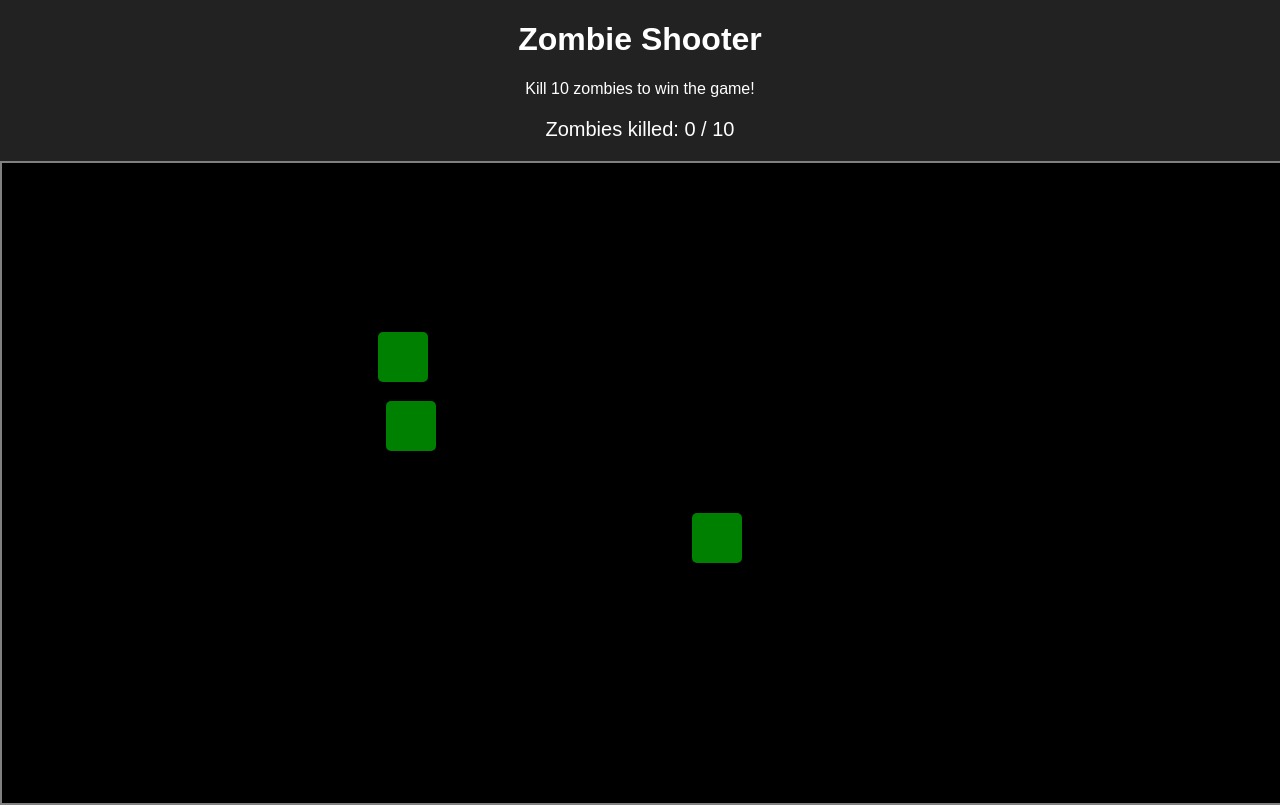
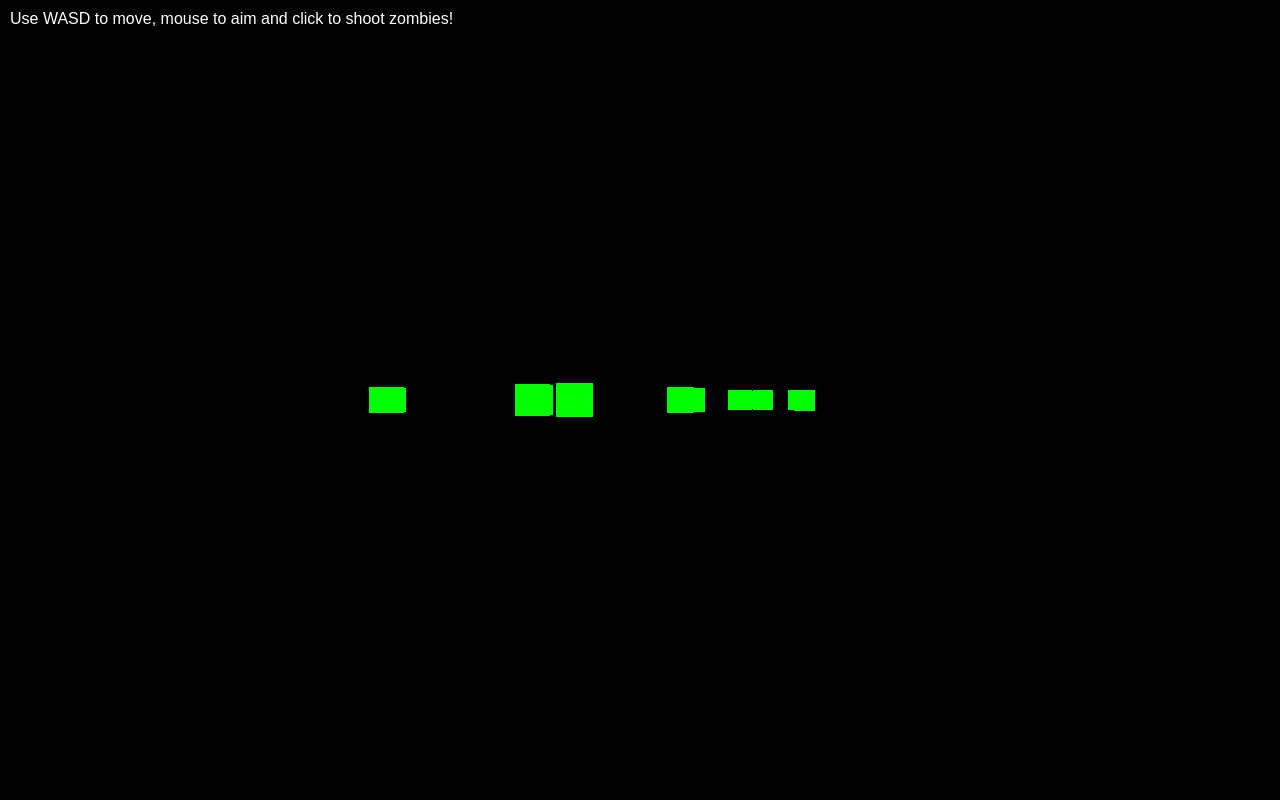
Before and after one commit to PROroblox1212/website, a plain HTML site: page index.html in a window 1280 px wide. Drawn offline with nearby package versions, Linux system fonts and the light colour scheme.

Commit message:
Update index.html

```diff
--- a/index.html
+++ b/index.html
@@ -3,82 +3,115 @@
 <head>
     <meta charset="UTF-8">
     <meta name="viewport" content="width=device-width, initial-scale=1.0">
-    <title>Zombie Shooter</title>
+    <title>Zombie FPS</title>
     <style>
         body {
             margin: 0;
-            padding: 0;
-            background-color: #222;
+            overflow: hidden;
+        }
+        canvas {
+            display: block;
+        }
+        #instructions {
+            position: absolute;
             color: white;
             font-family: Arial, sans-serif;
-            text-align: center;
-        }
-        #game-container {
-            position: relative;
-            width: 100vw;
-            height: 80vh;
-            background-color: black;
-            border: 2px solid gray;
-            overflow: hidden;
-            margin: auto;
-        }
-        .zombie {
-            position: absolute;
-            width: 50px;
-            height: 50px;
-            background-color: green;
-            border-radius: 10%;
-            cursor: crosshair;
-        }
-        #scoreboard {
-            font-size: 20px;
-            margin: 20px;
+            padding: 10px;
         }
     </style>
 </head>
 <body>
-    <h1>Zombie Shooter</h1>
-    <p>Kill 10 zombies to win the game!</p>
-    <div id="scoreboard">Zombies killed: 0 / 10</div>
-    <div id="game-container"></div>
+    <div id="instructions">Use WASD to move, mouse to aim and click to shoot zombies!</div>
+    <script src="https://cdnjs.cloudflare.com/ajax/libs/three.js/110/three.min.js"></script>
+    <script>
+        let scene, camera, renderer, zombies = [], player, bullets = [], zombieCount = 10;
 
-    <script>
-        const gameContainer = document.getElementById("game-container");
-        const scoreboard = document.getElementById("scoreboard");
-        let zombiesKilled = 0;
+        // Initialize Scene
+        function init() {
+            scene = new THREE.Scene();
+            camera = new THREE.PerspectiveCamera(75, window.innerWidth / window.innerHeight, 0.1, 1000);
+            renderer = new THREE.WebGLRenderer();
+            renderer.setSize(window.innerWidth, window.innerHeight);
+            document.body.appendChild(renderer.domElement);
+
+            // Light
+            const light = new THREE.PointLight(0xffffff, 1, 100);
+            light.position.set(10, 10, 10);
+            scene.add(light);
+
+            // Player (First-Person View)
+            player = { x: 0, y: 0, z: 5 };
+            camera.position.set(player.x, player.y, player.z);
+
+            // Spawn Zombies
+            for (let i = 0; i < zombieCount; i++) {
+                spawnZombie();
+            }
+
+            // Render loop
+            animate();
+        }
 
         function spawnZombie() {
-            const zombie = document.createElement("div");
-            zombie.classList.add("zombie");
-            zombie.style.top = `${Math.random() * (gameContainer.clientHeight - 50)}px`;
-            zombie.style.left = `${Math.random() * (gameContainer.clientWidth - 50)}px`;
-
-            zombie.onclick = () => {
-                zombiesKilled++;
-                scoreboard.textContent = `Zombies killed: ${zombiesKilled} / 10`;
-                zombie.remove();
-
-                if (zombiesKilled === 10) {
-                    alert("You win! All zombies have been eliminated!");
-                    resetGame();
-                }
-            };
-
-            gameContainer.appendChild(zombie);
-            setTimeout(() => zombie.remove(), 3000); // Remove zombie if not clicked after 3 seconds
+            const zombie = new THREE.Mesh(
+                new THREE.BoxGeometry(1, 1, 1),
+                new THREE.MeshBasicMaterial({ color: 0x00ff00 })
+            );
+            zombie.position.set(Math.random() * 20 - 10, 0, Math.random() * -30 - 5);
+            zombies.push(zombie);
+            scene.add(zombie);
         }
 
-        function resetGame() {
-            zombiesKilled = 0;
-            scoreboard.textContent = `Zombies killed: ${zombiesKilled} / 10`;
-            gameContainer.innerHTML = ""; // Clear all zombies
+        // Shooting Mechanics
+        window.addEventListener('click', () => {
+            const bullet = new THREE.Mesh(
+                new THREE.SphereGeometry(0.2, 8, 8),
+                new THREE.MeshBasicMaterial({ color: 0xff0000 })
+            );
+            bullet.position.set(camera.position.x, camera.position.y, camera.position.z);
+            bullets.push(bullet);
+            scene.add(bullet);
+        });
+
+        // Zombie Movement and Bullet Collision
+        function updateGame() {
+            // Move bullets
+            bullets.forEach(bullet => bullet.position.z -= 0.5);
+
+            // Check collision
+            zombies.forEach((zombie, zombieIndex) => {
+                bullets.forEach((bullet, bulletIndex) => {
+                    if (zombie.position.distanceTo(bullet.position) < 1) {
+                        scene.remove(zombie);
+                        scene.remove(bullet);
+                        zombies.splice(zombieIndex, 1);
+                        bullets.splice(bulletIndex, 1);
+                    }
+                });
+            });
+
+            if (zombies.length === 0) {
+                alert("You killed all the zombies! You win!");
+            }
         }
 
-        function startGame() {
-            setInterval(spawnZombie, 1000); // Spawn a zombie every second
+        // Player Movement (WASD)
+        window.addEventListener('keydown', (e) => {
+            const speed = 0.3;
+            if (e.key === 'w') camera.position.z -= speed;
+            if (e.key === 's') camera.position.z += speed;
+            if (e.key === 'a') camera.position.x -= speed;
+            if (e.key === 'd') camera.position.x += speed;
+        });
+
+        // Render Loop
+        function animate() {
+            updateGame();
+            renderer.render(scene, camera);
+            requestAnimationFrame(animate);
         }
 
-        startGame();
+        init();
     </script>
 </body>
 </html>
```
